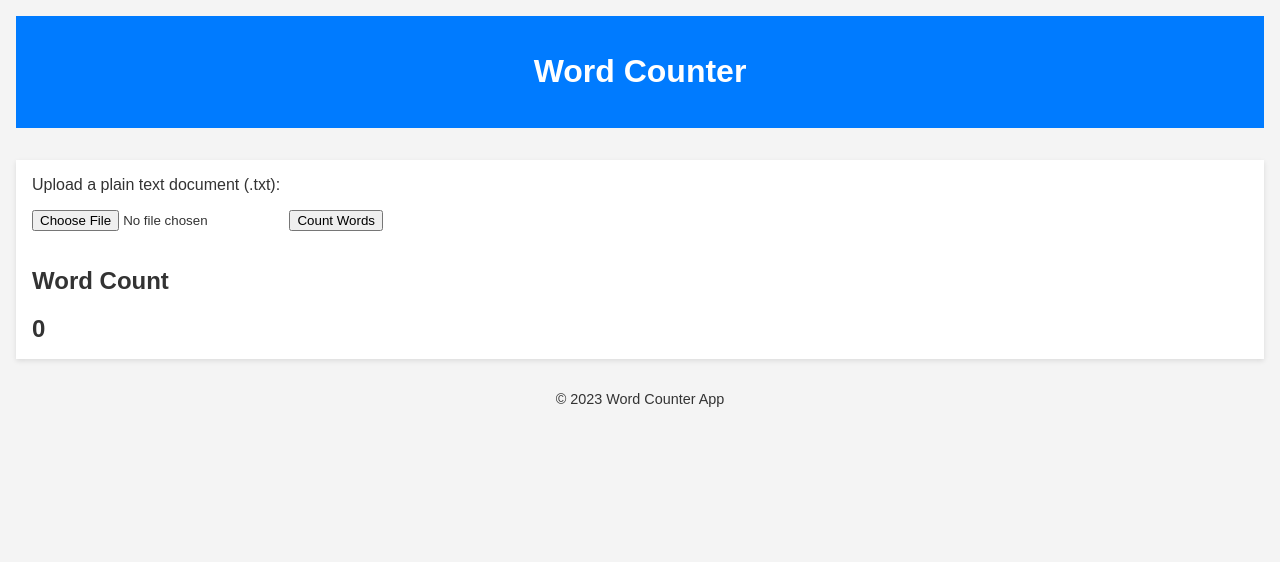
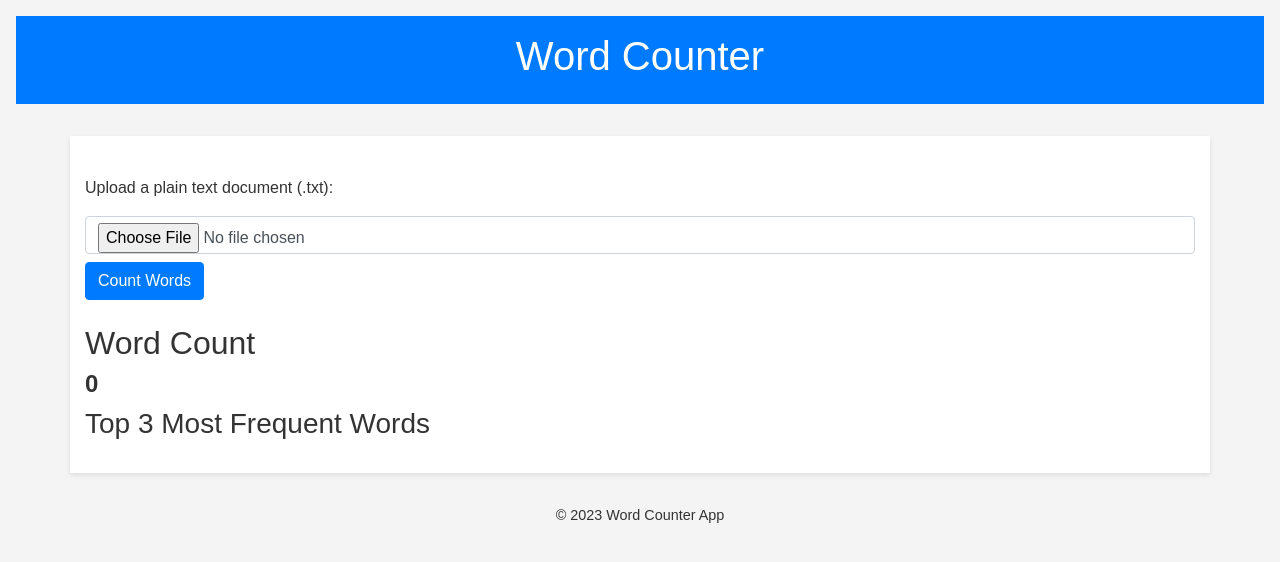
Before and after one commit to 24f2002843/doc-word-counter, a plain HTML site: page index.html in a window 1280 px wide. Drawn offline with nearby package versions, Linux system fonts and the light colour scheme.

Commit message:
Update index.html

```diff
--- a/index.html
+++ b/index.html
@@ -4,24 +4,27 @@
     <meta charset="UTF-8">
     <meta name="viewport" content="width=device-width, initial-scale=1.0">
     <title>Word Counter</title>
+    <link rel="stylesheet" href="https://stackpath.bootstrapcdn.com/bootstrap/4.5.2/css/bootstrap.min.css">
     <link rel="stylesheet" href="style.css">
 </head>
 <body>
     <header>
-        <h1>Word Counter</h1>
+        <h1 class="text-center">Word Counter</h1>
     </header>
-    <main>
-        <section>
+    <main class="container">
+        <section class="my-4">
             <label for="file-upload">Upload a plain text document (.txt):</label>
-            <input type="file" id="file-upload" accept=".txt">
-            <button id="count-words">Count Words</button>
+            <input type="file" id="file-upload" accept=".txt" class="form-control mb-2">
+            <button id="count-words" class="btn btn-primary">Count Words</button>
         </section>
         <section>
             <h2>Word Count</h2>
-            <div id="word-count">0</div>
+            <div id="word-count" class="font-weight-bold h4">0</div>
+            <h3>Top 3 Most Frequent Words</h3>
+            <ul id="top-words" class="list-unstyled"></ul>
         </section>
     </main>
-    <footer>
+    <footer class="text-center my-4">
         <p>&copy; 2023 Word Counter App</p>
     </footer>
     <script src="main.js"></script>
```
